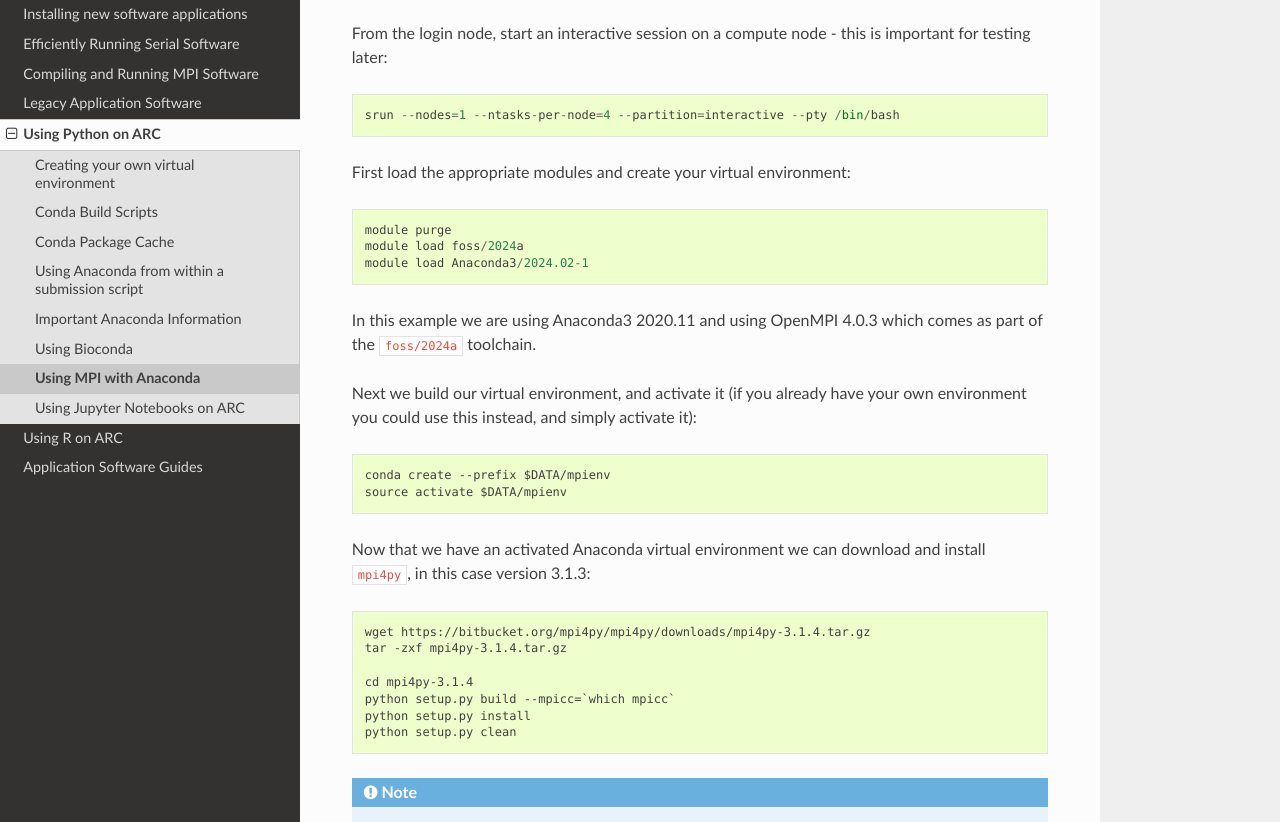
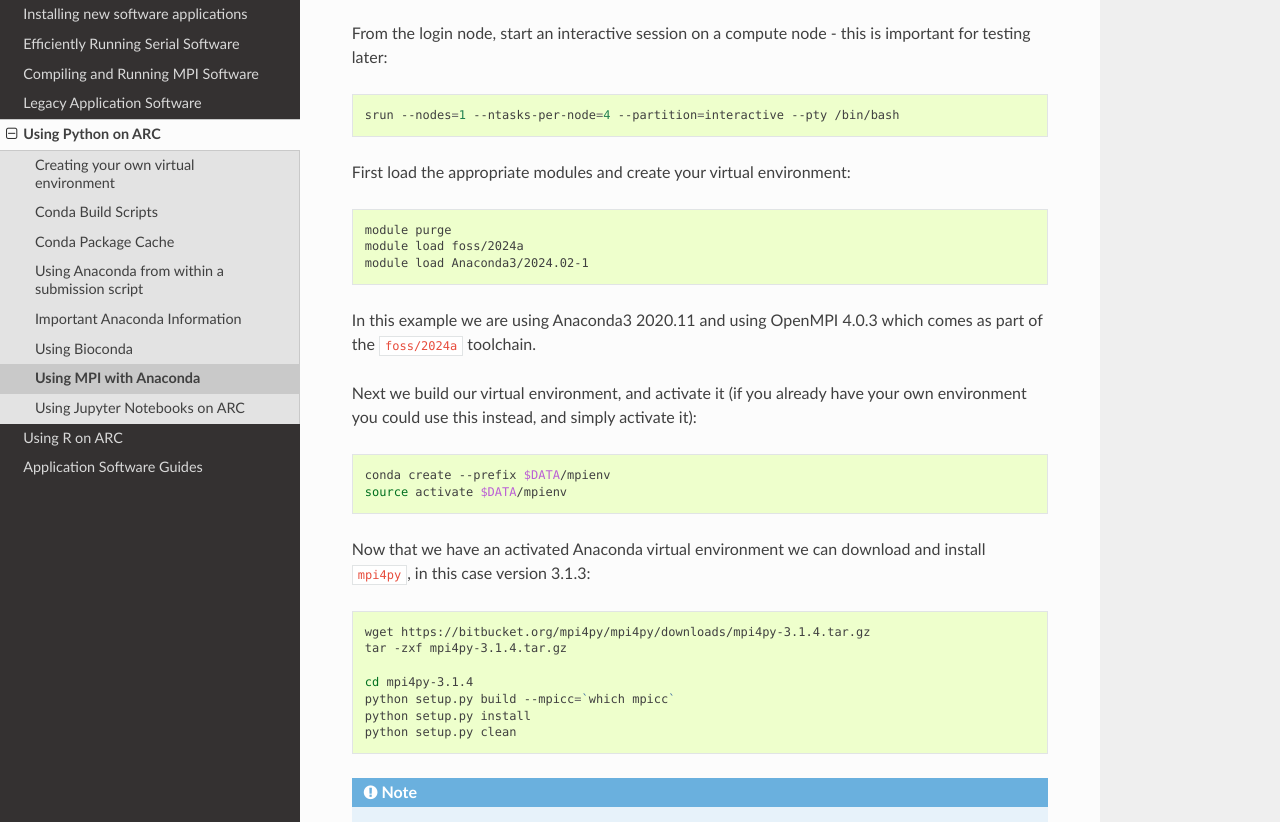
Before and after one commit to oxford-arc/arc-software-guide, a Sphinx documentation site: the page built from docs/source/python/anaconda_mpi.rst, in a window 1280 px wide and 1400 px high. Shown: the part 236-1058 px from the top of the window. Built offline with Sphinx 7.4.7 and the Read the Docs theme 3.1.0, drawn with Linux system fonts in a browser that asks for light colours; some of the changed text lies outside the part shown.

Commit message:
Update anaconda_mpi.rst
using `.. code-block:: <lang>` for syntax highlighting

```diff
--- a/docs/source/python/anaconda_mpi.rst
+++ b/docs/source/python/anaconda_mpi.rst
@@ -4,11 +4,15 @@ Using MPI with Anaconda
 The ``mpi4py`` package bundled with, or installed by Anaconda may not work correctly on the ARC cluster.
 The ``mpi4py`` code should be linked to an ARC compiled MPI library on the system - in order to do this in your virtual environment run the following commands:
 
-From the login node, start an interactive session on a compute node - this is important for testing later::
+From the login node, start an interactive session on a compute node - this is important for testing later:
+
+.. code-block:: bash
 
   srun --nodes=1 --ntasks-per-node=4 --partition=interactive --pty /bin/bash
 
-First load the appropriate modules and create your virtual environment::
+First load the appropriate modules and create your virtual environment:
+
+.. code-block:: bash
 
   module purge
   module load foss/2024a
@@ -16,12 +20,16 @@ First load the appropriate modules and create your virtual environment::
 
 In this example we are using Anaconda3 2020.11 and using OpenMPI 4.0.3 which comes as part of the ``foss/2024a`` toolchain.
 
-Next we build our virtual environment, and activate it (if you already have your own environment you could use this instead, and simply activate it)::
+Next we build our virtual environment, and activate it (if you already have your own environment you could use this instead, and simply activate it):
+
+.. code-block:: bash
 
   conda create --prefix $DATA/mpienv
   source activate $DATA/mpienv
 
-Now that we have an activated Anaconda virtual environment we can download and install ``mpi4py``, in this case version 3.1.3::
+Now that we have an activated Anaconda virtual environment we can download and install ``mpi4py``, in this case version 3.1.3:
+
+.. code-block:: shell
 
   wget https://bitbucket.org/mpi4py/mpi4py/downloads/mpi4py-3.1.4.tar.gz
   tar -zxf mpi4py-3.1.4.tar.gz
@@ -41,7 +49,9 @@ Now that we have an activated Anaconda virtual environment we can download and i
 
 Assuming the build above completes successfully we can now test the ``mpi4py`` installation.
 
-First create a file called mpihello.py containing the following Python code::
+First create a file called mpihello.py containing the following Python code:
+
+.. code-block:: python
 
   from mpi4py import MPI
   comm = MPI.COMM_WORLD
@@ -49,11 +59,15 @@ First create a file called mpihello.py containing the following Python code::
   print("hello world")
   print(("name:",name,"my rank is",comm.rank))
 
-As we are connected to an interactive node, and have four cores allocated (as per the original ``srun`` command) we can test this code as follows::
+As we are connected to an interactive node, and have four cores allocated (as per the original ``srun`` command) we can test this code as follows:
+
+.. code-block:: shell
 
   mpirun python mpihello.py
 
-Note: we must run Python with the ``mpirun`` wrapper in order to execute MPI code. The output from the above command should be::
+Note: we must run Python with the ``mpirun`` wrapper in order to execute MPI code. The output from the above command should be:
+
+.. code-block:: shell
 
   hello world
   ('name:', 'arc-c304', 'my rank is', 0)
@@ -67,7 +81,9 @@ Note: we must run Python with the ``mpirun`` wrapper in order to execute MPI cod
 In the above each allocated core has run the code and outputted the string "hello world" and given its hostname and MPI rank.
 
 For a more real world example, we will take the same hello world code and run it in a batch script on multiple nodes in the development partition,
-the example submission script is as follows, it should be located in the same directory as ``mpihello.py`` and named ``runmpi.sh`` ::
+the example submission script is as follows, it should be located in the same directory as ``mpihello.py`` and named ``runmpi.sh``:
+
+.. code-block:: bash
 
   #!/bin/bash
 
@@ -92,11 +108,15 @@ Note: There is no need to specify the number of tasks to the ``mpirun`` command.
 Here you can see we have asked for two development nodes, with four MPI tasks on each node (a total of eight MPI tasks). Note we have also loaded BOTH the
 Anaconda3 and foss/2020a modules as used in the mpi4py build.
 
-To submit the job, use the SLURM sbatch command::
+To submit the job, use the SLURM sbatch command:
+
+.. code-block: shell
 
   sbatch runmpi.sh
 
-Once the  job completes, the SLURM output file should contain the following information from the job::
+Once the  job completes, the SLURM output file should contain the following information from the job:
+
+.. code-block:: shell
 
   hello world
   ('name:', 'arc-c303', 'my rank is', 4)
```
